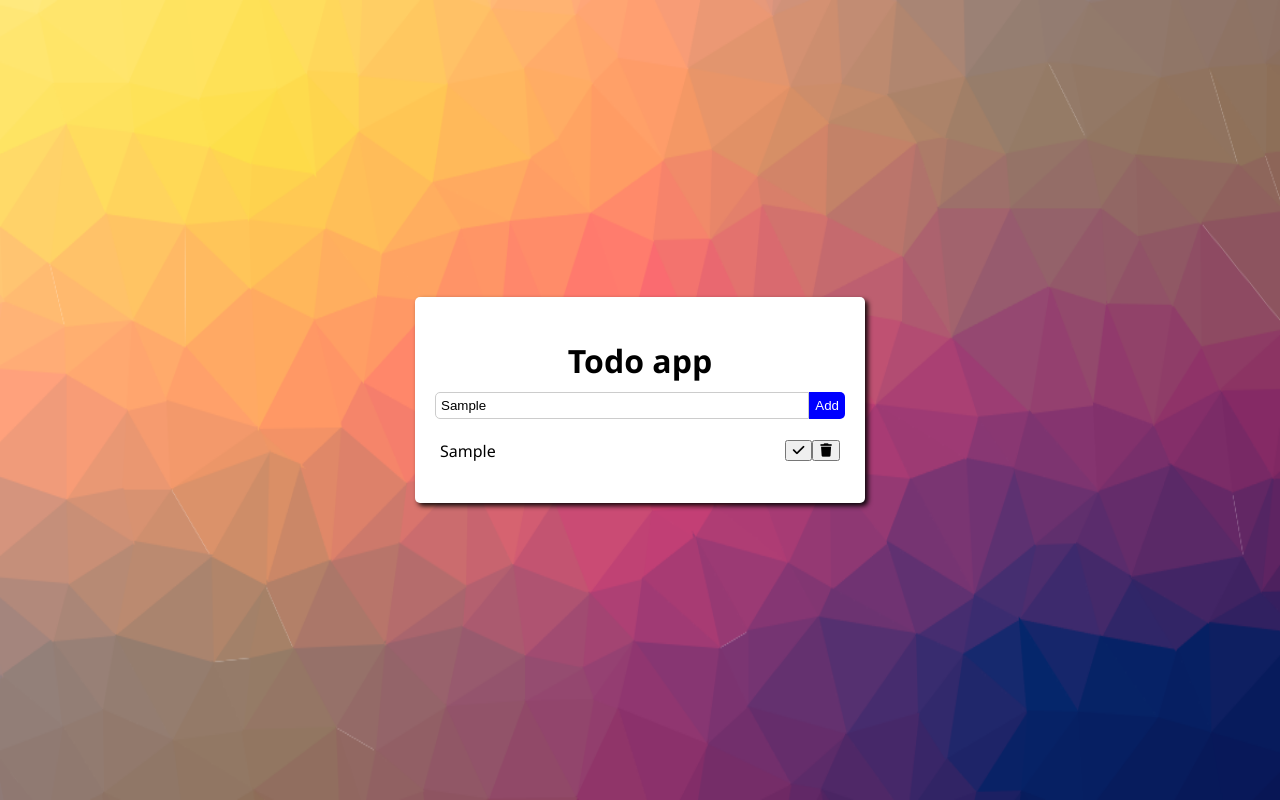
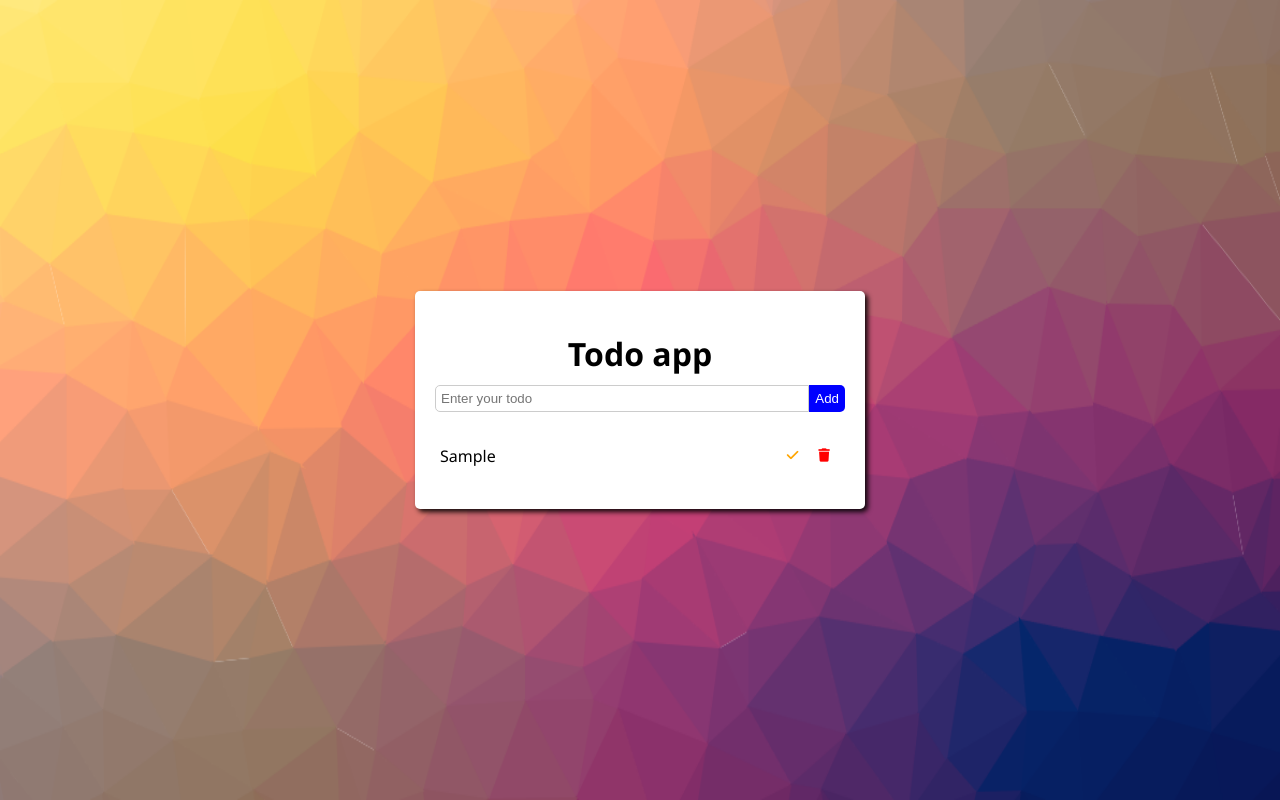
Before and after one commit to BeAsT436/Todo, a plain HTML site: page index.html in a window 1280 px wide. Both pictures are taken after typing "Sample" into the empty fields and a click on the button "Add". Drawn offline with Linux system fonts and the light colour scheme.

Commit message:
add scroll

```diff
--- a/css/style.css
+++ b/css/style.css
@@ -1,7 +1,7 @@
-*{
+* {
   box-sizing: border-box;
 }
-body{
+body {
   margin: 0;
   padding: 0;
   display: flex;
@@ -9,49 +9,88 @@ body{
   justify-content: center;
   flex-direction: column;
   min-height: 100vh;
-    background-color:white;
+  background-color: white;
   background-image: url("../images/cool-background.png");
   background-size: 100% 100%;
-    font-family:  'Segoe UI', Tahoma, Geneva, Verdana, sans-serif;
+  font-family: "Segoe UI", Tahoma, Geneva, Verdana, sans-serif;
   background-position: center;
   background-repeat: no-repeat;
 }
-.container{
+.container {
   width: 450px;
-    background-color: #fff;
+  background-color: white;
   padding: 20px;
   border-radius: 5px;
   box-shadow: 3px 3px 5px rgba(0, 0, 0, 0.9);
 }
-h1{
+h1 {
   text-align: center;
   margin-bottom: 10px;
 }
-form{
+form {
   margin-bottom: 10px;
   display: flex;
 }
-input[type="text"]{
+input[type="text"] {
   flex: 1;
   padding: 5px;
   border: 1px solid #ccc;
   border-radius: 5px 0 0 5px;
 }
-button[type="submit"]{
+button[type="submit"] {
   border: none;
   background-color: blue;
   color: #fff;
   border-radius: 0 5px 5px 0;
 }
-ul{
+ul {
   list-style: none;
   padding: 0;
 }
-.todo-list-item{
+.todo-list-item {
   display: flex;
   align-items: center;
   padding: 5px;
 }
-.todo-item{
+.todo-item {
   flex: 1;
+  white-space: nowrap;
+  overflow: hidden;
+  text-overflow: ellipsis;
 }
+.todo-list-item.completed .todo-item {
+  text-decoration: line-through;
+  color: greenyellow;
+}
+button[name="checkButton"],
+button[name="deleteButton"] {
+    padding: 5px 10px;
+    border: none;
+    background-color: transparent;
+    cursor: pointer;
+}
+button[name="checkButton"]{
+    color: orange;
+}
+button[name="deleteButton"]{
+    color: red;
+}
+button[name="checkButton"]:hover ,
+button[name="deleteButton"]:hover ,button:hover{
+    filter: brightness(0.9);
+}
+.scroll-container{
+  max-height: 300px;
+  overflow-y: auto;
+  scrollbar-width: thin;
+}
+.scroll-container::-webkit-scrollbar{
+  width: 5px;
+}
+.scroll-container::-webkit-scrollbar-track{
+  background-color: gray;
+}
+.scroll-container::-webkit-scrollbar-thumb{
+  background-color: rgb(28, 177, 182);
+  border-radius: 5px;
+}
--- a/index.html
+++ b/index.html
@@ -17,7 +17,7 @@
         <input type="text" placeholder="Enter your todo" />
         <button class="add" type="submit">Add</button>
       </form>
-      <div>
+      <div class="scroll-container">
         <ul class="list">
         </ul>
       </div>
--- a/js/index.js
+++ b/js/index.js
@@ -8,7 +8,8 @@ const list = document.querySelector(".list");
 function handleSubmitForm(e) {
   e.preventDefault();
   if (input.value !== "") {
-    addNewTodo(input.value);
+    addNewTodo(input.value.trim());
+    input.value = ""
   }
 }
 
@@ -24,6 +25,10 @@ function handleDeleteButtonClick(e) {
 function handleCheckButtonClick(e) {
   const todoItem = e.target.closest(".todo-list-item");
   if (todoItem) {
+    const todoText = todoItem.querySelector(".todo-item")
+    todoItem.classList.toggle("completed")
+    const isCompleted = todoItem.classList.contains("completed")
+    updateTodoStatus(todoText.textContent, isCompleted)
     console.log(todoItem);
   }
 }
@@ -64,6 +69,17 @@ function addNewTodo(todo) {
   saveToLocalStorage();
 }
 
+function updateTodoStatus(todoText, isCompleted) {
+  const todos = JSON.parse(localStorage.getItem("todos") || [])
+  const updatedTodos = todos.map((todo)=>{
+    if(todo.text === todoText){
+      todo.completed = isCompleted
+    }
+    return todo
+  })
+  localStorage.setItem("todos", JSON.stringify(updatedTodos))
+}
+
 // DOMContentLoaded eventListener
 
 document.addEventListener("DOMContentLoaded", () => {
@@ -71,6 +87,12 @@ document.addEventListener("DOMContentLoaded", () => {
 
   todos.forEach((todo) => {
     addNewTodo(todo.text);
+    if (todo.completed) {
+      const todoItems  = document.querySelectorAll(".todo-item")
+      todoItems.forEach((todoItem)=>{
+        todoItem.closest(".todo-list-item").classList.add("completed")
+      })
+    }
   });
 });
 
```
Lines whose indentation alone changed are shown as unchanged.
